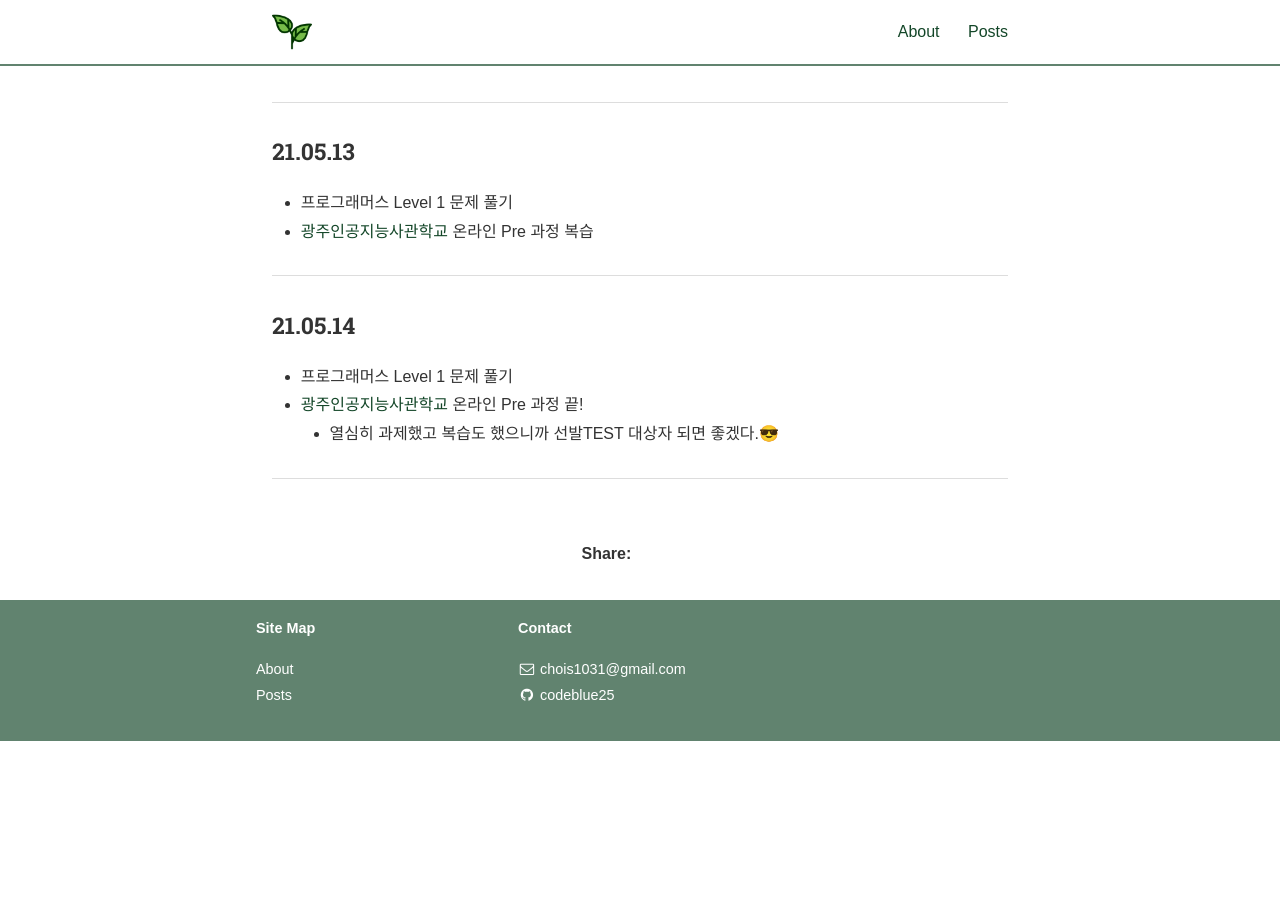
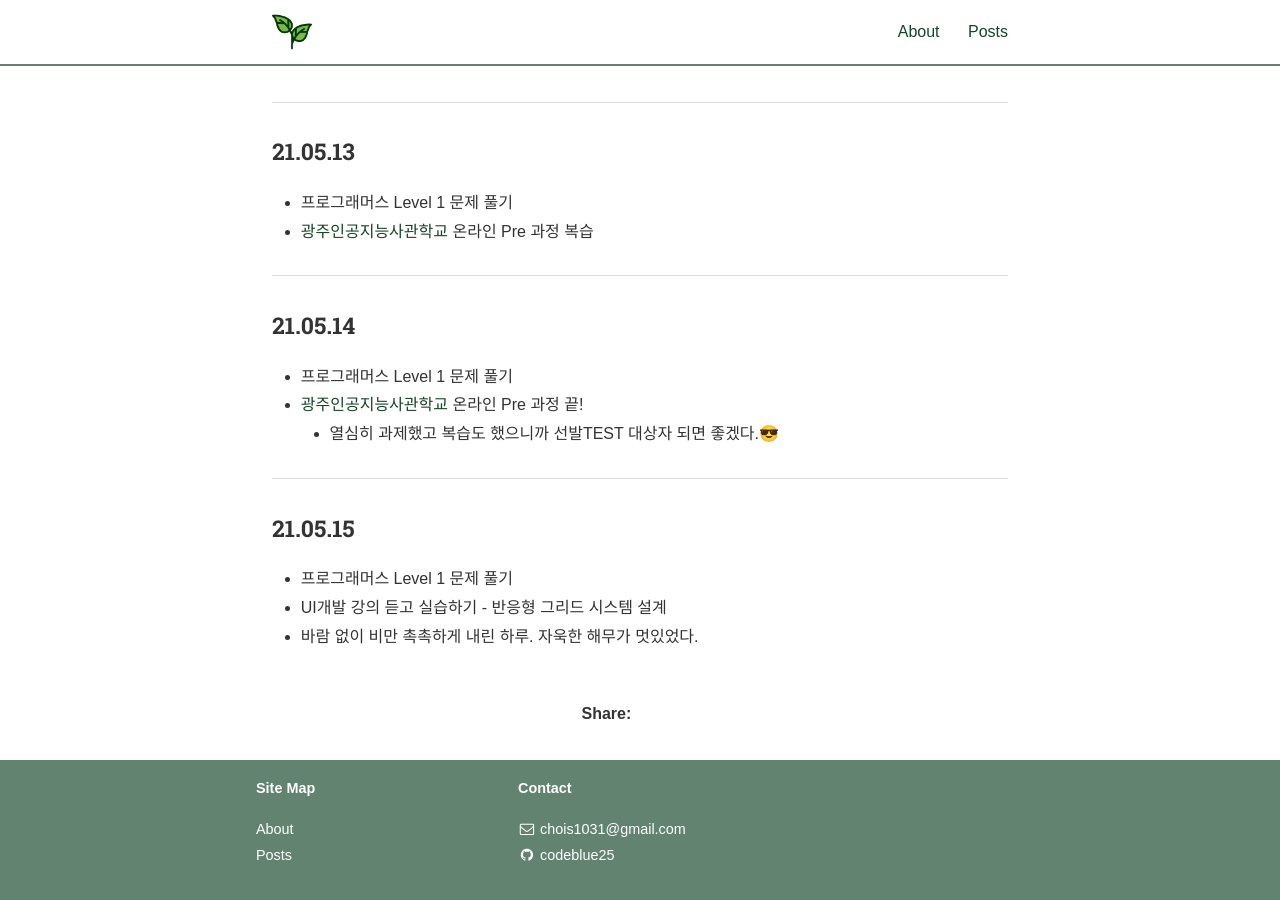
Before and after one commit to codeblue25/codeblue25.github.io, a Jekyll site: the page built from _posts/2021-05-09-0515.md, in a window 1280 px wide and 900 px high, scrolled down 1065 px. Built offline with Jekyll 4.4.1, drawn with Linux system fonts in a browser that asks for light colours; nearby versions of some CDN libraries; some web fonts are replaced; a style sheet for code colours, icons or effects is not loaded; before the commit the page ends 1806 px from its top, so only the background shows below that.

Commit message:
210515 TIL

```diff
--- a/_posts/2021-05-09-0515.md
+++ b/_posts/2021-05-09-0515.md
@@ -53,3 +53,9 @@ categories: TIL
   - 열심히 과제했고 복습도 했으니까 선발TEST 대상자 되면 좋겠다.😎
 
 ---
+
+<h3>21.05.15</h3>
+
+- 프로그래머스 Level 1 문제 풀기
+- UI개발 강의 듣고 실습하기 - 반응형 그리드 시스템 설계
+- 바람 없이 비만 촉촉하게 내린 하루. 자욱한 해무가 멋있었다.
```
